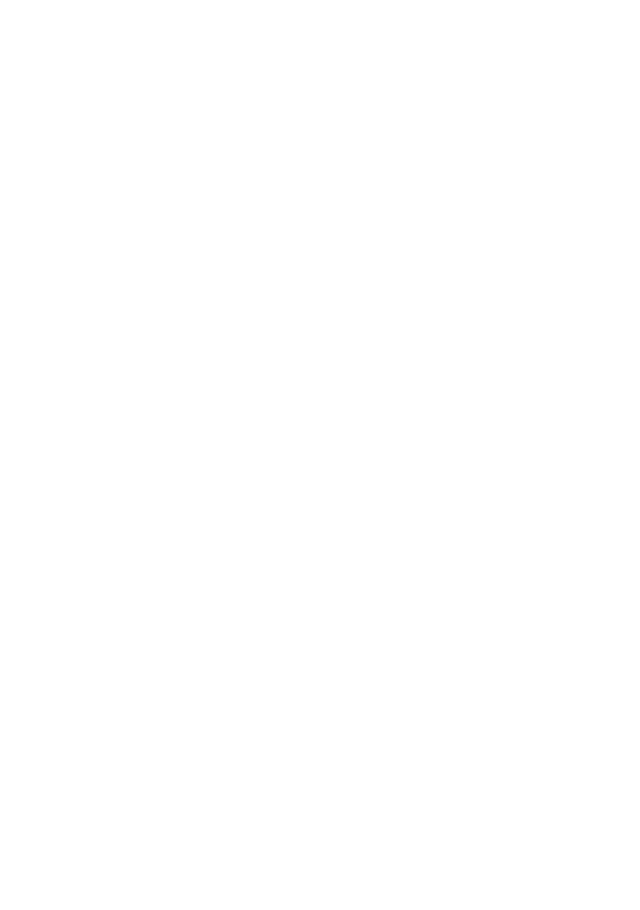
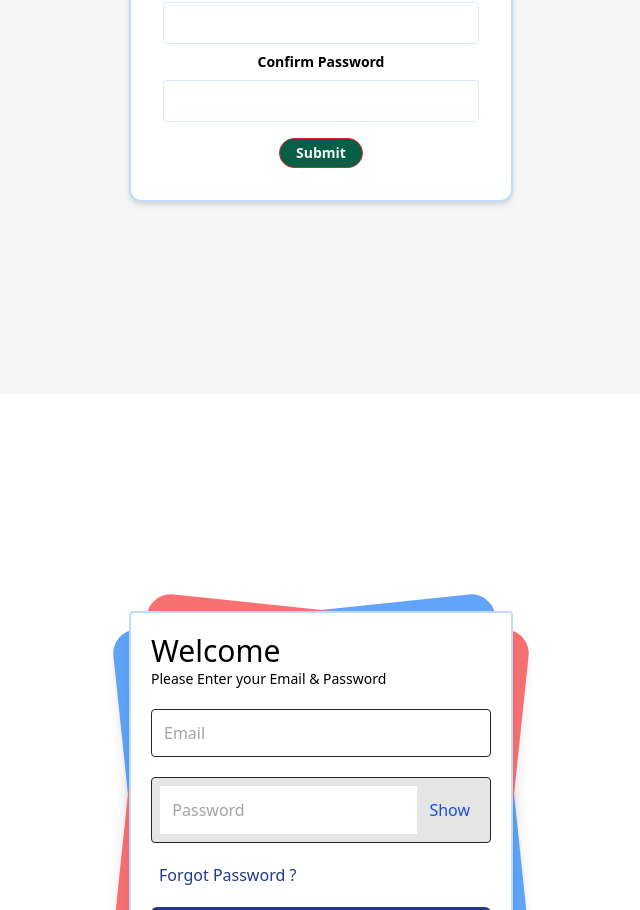
Before and after one commit to shuvomohajan/modern-blog, a React (Create React App) app: page /login in a window 1280 px wide. Shown: the part 1890-2800 px from the top of the page, without its empty margins (319-959 px from the left). Before the commit the page ends 1088 px from the top, so only its background shows below. Built offline with nearby package versions, Linux system fonts and the light colour scheme.

Commit message:
file structure correction

```diff
--- a/src/components/App.js
+++ b/src/components/App.js
@@ -1,22 +1,21 @@
 /* eslint-disable jsx-a11y/anchor-is-valid */
-// import Footer from './Footer';
-// import Header from './Header';
-// import Register from './UserRegister';
-// import SignIn from './UserSignIn';
-import Dashboard from "./Dashboard";
-import Navbar from "./Navbar";
-// import Profile from "./Profile";
+
+import Login from "./auth/Login";
+import Register from "./auth/Register";
+import Navbar from "./website/includes/Navbar";
+import Dashboard from "./website/Dashboard";
+import Profile from "./website/Profile";
 
 function App() {
-	return (
-		<div className="bg-gray-100 h-full">
-			<Navbar />
-      		{/* <Profile /> */}
+  return (
+    <div className="bg-gray-100 h-full">
+      <Navbar />
+      <Profile />
       <Dashboard />
-      {/* <Register/>
-      <SignIn/> */}
-		</div>
-	);
+      <Register />
+      <Login />
+    </div>
+  );
 }
 
 export default App;
--- a/src/components/UserSignIn.js
+++ /dev/null
@@ -1,37 +0,0 @@
-import {useState} from "react";
-
-export default function SignIn() {
-
-const [passwordShown,setPasswordShown]=useState(false);
-
-   const shw_hidePassword=(e)=>{
-     e.preventDefault();
-      setPasswordShown(!passwordShown);
-   }
-  return (
-    <div class="relative h-screen  bg-white flex flex-col space-y-10 justify-center items-center">
-    <div class="relative sm:max-w-sm w-full">
-    <div class="card bg-blue-400 shadow-lg  w-full h-full rounded-3xl absolute  transform -rotate-6"></div>
-    <div class="card bg-red-400 shadow-lg  w-full h-full rounded-3xl absolute  transform rotate-6"></div>
-       <div class="relative box-border border-2 border-blue-200 bg-white w-96 shadow-xl rounded p-5">
-          <h1 class="text-3xl font-medium">Welcome</h1>
-             <p class="text-sm">Please Enter your Email & Password</p>
-
-      <form class="space-y-5 mt-5">
-          <input type="text" class="w-full h-12 border border-gray-800 rounded px-3 " placeholder="Email" />
-       <div class="w-full flex items-center border border-gray-800 rounded p-2 bg-gray-200">
-          <input type={passwordShown ? "text": "password"} class="w-4/5 h-12 px-1" placeholder="  Password" />
-          <button onClick={shw_hidePassword} class="text-blue-700 hover:bg-blue-400 rounded-md px-3">Show</button>
-       </div>
-
-       <div class="">
-          <a href="#!" class="font-medium text-blue-900 hover:bg-blue-300 rounded-md p-2">Forgot Password ?</a>
-       </div>
-
-       <button class="text-center w-full bg-blue-900 rounded-md text-white py-3 font-medium">Login</button>
-    </form>
-  </div>
-  </div>
-</div>
-  );
-};
--- /dev/null
+++ b/src/components/auth/Login.js
@@ -0,0 +1,56 @@
+import { useState } from "react";
+
+export default function Login() {
+  const [passwordShown, setPasswordShown] = useState(false);
+
+  const shw_hidePassword = (e) => {
+    e.preventDefault();
+    setPasswordShown(!passwordShown);
+  };
+  return (
+    <div class="relative h-screen  bg-white flex flex-col space-y-10 justify-center items-center">
+      <div class="relative sm:max-w-sm w-full">
+        <div class="card bg-blue-400 shadow-lg  w-full h-full rounded-3xl absolute  transform -rotate-6"></div>
+        <div class="card bg-red-400 shadow-lg  w-full h-full rounded-3xl absolute  transform rotate-6"></div>
+        <div class="relative box-border border-2 border-blue-200 bg-white w-96 shadow-xl rounded p-5">
+          <h1 class="text-3xl font-medium">Welcome</h1>
+          <p class="text-sm">Please Enter your Email & Password</p>
+
+          <form class="space-y-5 mt-5">
+            <input
+              type="text"
+              class="w-full h-12 border border-gray-800 rounded px-3 "
+              placeholder="Email"
+            />
+            <div class="w-full flex items-center border border-gray-800 rounded p-2 bg-gray-200">
+              <input
+                type={passwordShown ? "text" : "password"}
+                class="w-4/5 h-12 px-1"
+                placeholder="  Password"
+              />
+              <button
+                onClick={shw_hidePassword}
+                class="text-blue-700 hover:bg-blue-400 rounded-md px-3"
+              >
+                Show
+              </button>
+            </div>
+
+            <div class="">
+              <a
+                href="#!"
+                class="font-medium text-blue-900 hover:bg-blue-300 rounded-md p-2"
+              >
+                Forgot Password ?
+              </a>
+            </div>
+
+            <button class="text-center w-full bg-blue-900 rounded-md text-white py-3 font-medium">
+              Login
+            </button>
+          </form>
+        </div>
+      </div>
+    </div>
+  );
+}
--- a/src/components/UserRegister.js
+++ b/src/components/auth/Register.js
@@ -111,7 +111,6 @@ export default function Register() {
   return (
     <div className="py-48 px-48">
       <div className="py-8 px-8 max-w-sm mx-auto box-border border-2 border-blue-200 bg-white rounded-xl shadow-md space-y-2 ">
-
         <div className="font-semibold">
           <h1>User Registration</h1>
         </div>
--- a/src/components/Dashboard.js
+++ b/src/components/website/Dashboard.js
@@ -1,4 +1,4 @@
-import Posts from "./Posts";
+import Posts from "./Posts/Posts";
 
 export default function Dashboard() {
     return (
--- a/src/components/Post.js
+++ b/src/components/website/Posts/Post.js
@@ -1,4 +1,4 @@
-import photo from '../images/sanjoy.jpg';
+import photo from '../../../images/sanjoy.jpg';
 
 /* eslint-disable jsx-a11y/anchor-is-valid */
 export default function Post() {
--- a/src/components/Profile.js
+++ b/src/components/website/Profile.js
@@ -1,4 +1,4 @@
-import photo from '../images/sanjoy.jpg';
+import photo from '../../images/sanjoy.jpg';
 
 export default function Profile() {
     return (
```
Also changed, not shown: src/components/website/includes/Footer.js (renamed from src/components/Footer.js, +4 -4 lines), src/components/website/Posts/Posts.js (renamed from src/components/Posts.js), src/components/website/TeamMember.js (renamed from src/components/TeamMember.js), src/components/website/includes/Navbar.js (renamed from src/components/Navbar.js). Lines whose indentation alone changed are shown as unchanged.
